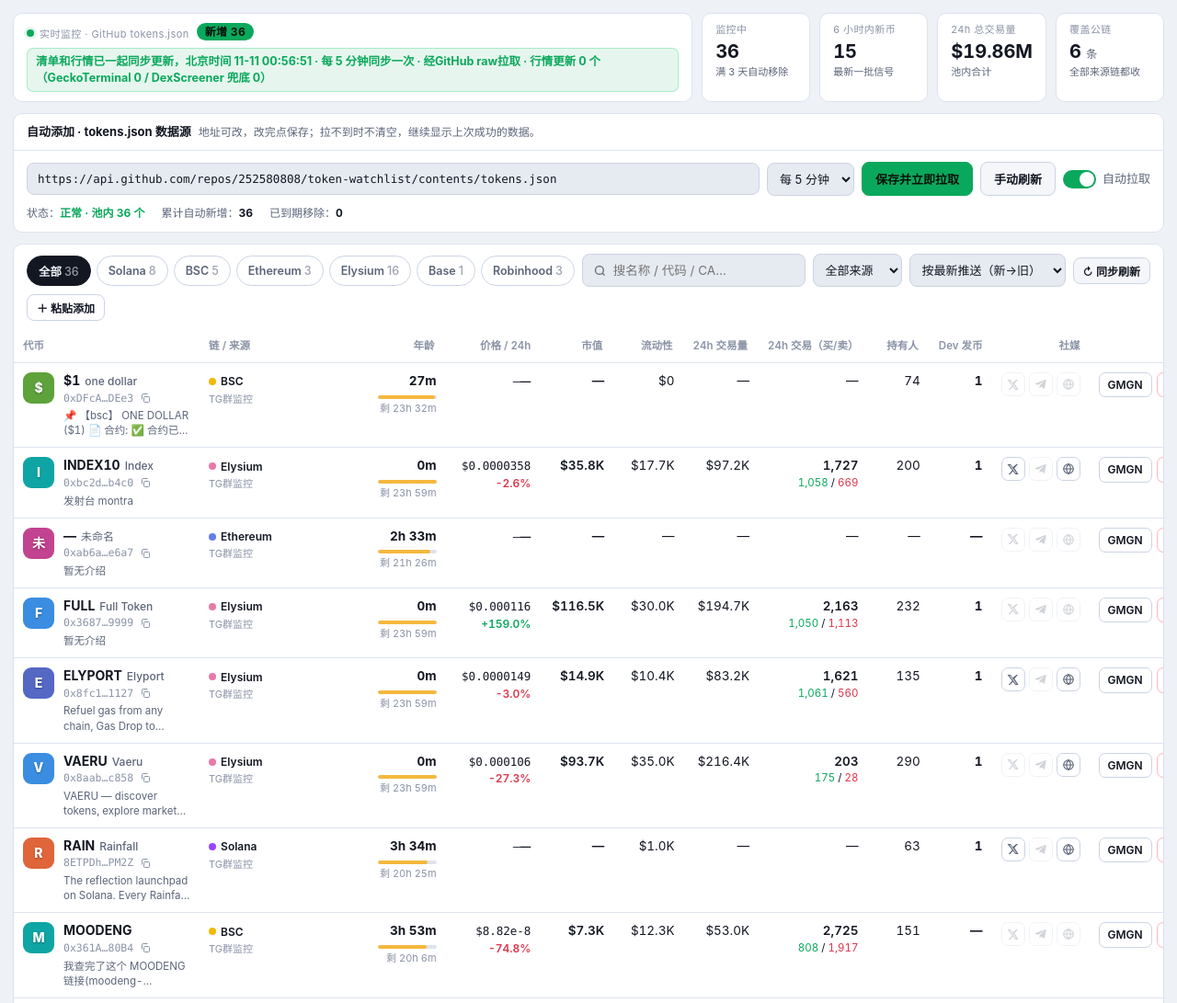
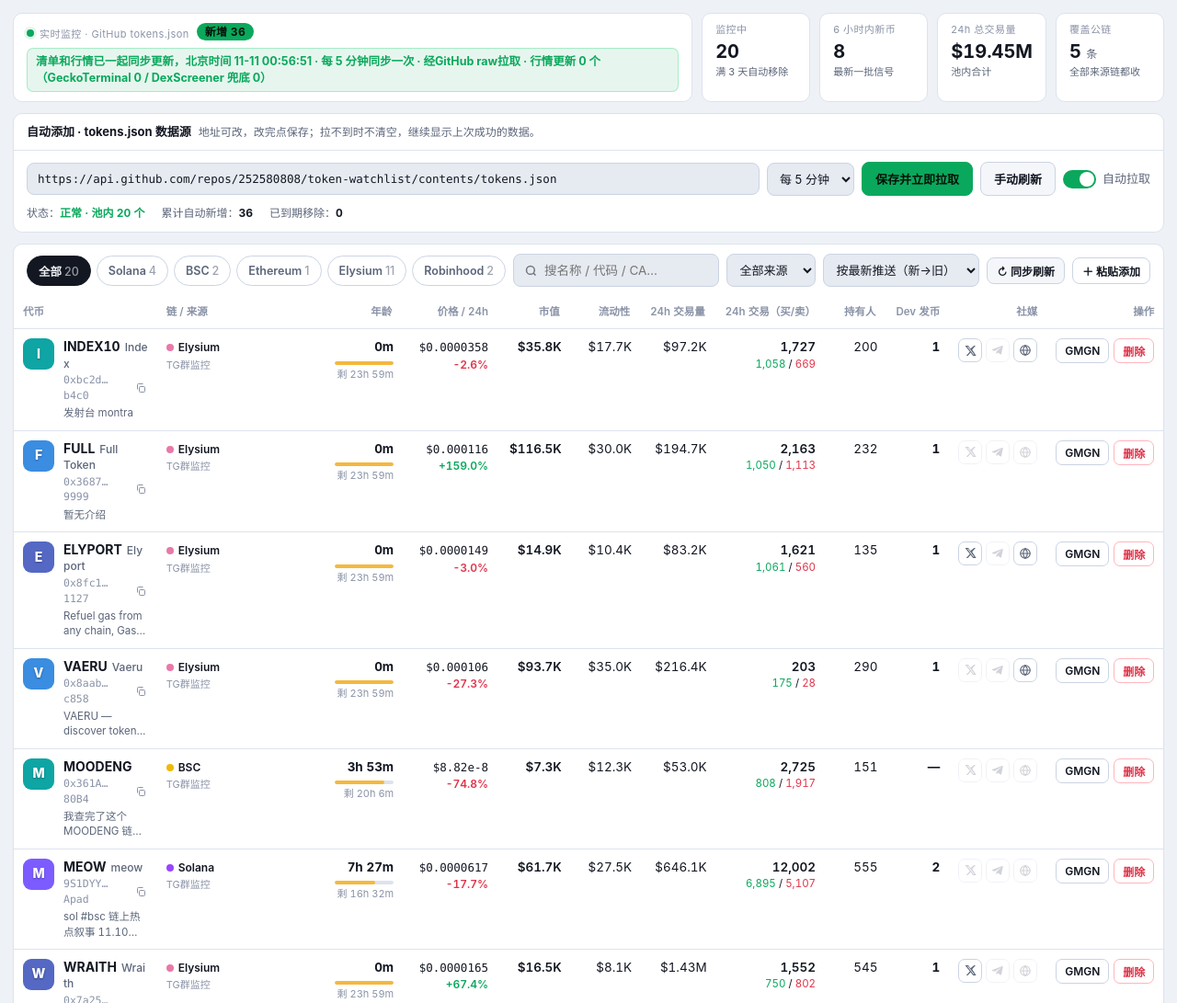
Before and after one commit to 252580808/token-watchlist, a plain HTML site: page index.html in a window 1280 px wide. Shown: the top 1091 px of the page at 92% size. Drawn offline with Linux system fonts and the light colour scheme; no server answers.

Commit message:
自动隐藏双低币 + 无名币（数据保留，?all=1 可查看全部）

```diff
--- a/index.html
+++ b/index.html
@@ -735,9 +735,29 @@ function render(){
   bindRows();
   renderBlocked();
 }
+/* ================= 自动隐藏（2026-11-11）=================
+   只是「看板不显示」，tokens.json 里的数据一条都不删，随时可恢复。
+   规则：
+     1) 没名字的币（symbol 为空 / — / - / ?）→ 隐藏（GMGN 也查不到的死币、无效地址）
+     2) 双低：流动性 < $10,000 且 持有人 < 100 → 隐藏
+        持有人查不到（空值）时不误杀，必须两个都明确低于线才隐藏。
+   想调：改下面两个数字即可；想临时看全部，网址后面加 ?all=1 */
+var AUTO_HIDE_LIQ = 10000;
+var AUTO_HIDE_HOLDERS = 100;
+var SHOW_ALL = /[?&]all=1/.test(window.location.search);
+function autoHidden(x){
+  var s = String(x.symbol==null ? "" : x.symbol).trim();
+  if(!s || s==="—" || s==="-" || s==="?") return true;
+  var liq = Number(x.liq);
+  var holders = Number(x.holders);
+  var lowLiq = (x.liq!=null && x.liq!=="" && !isNaN(liq) && liq < AUTO_HIDE_LIQ);
+  var lowHolders = (x.holders!=null && x.holders!=="" && !isNaN(holders) && holders < AUTO_HIDE_HOLDERS);
+  return lowLiq && lowHolders;
+}
 function sweepExpiredSilent(){
   var t = Date.now();
   tokens = tokens.filter(function(x){ return !isBlockedKey(keyOf(x)) && (x.snapshot || t - x.createdAt < MAX_AGE_MS); });
+  if(!SHOW_ALL) tokens = tokens.filter(function(x){ return !autoHidden(x); });
 }
 
 function renderPills(){
```
